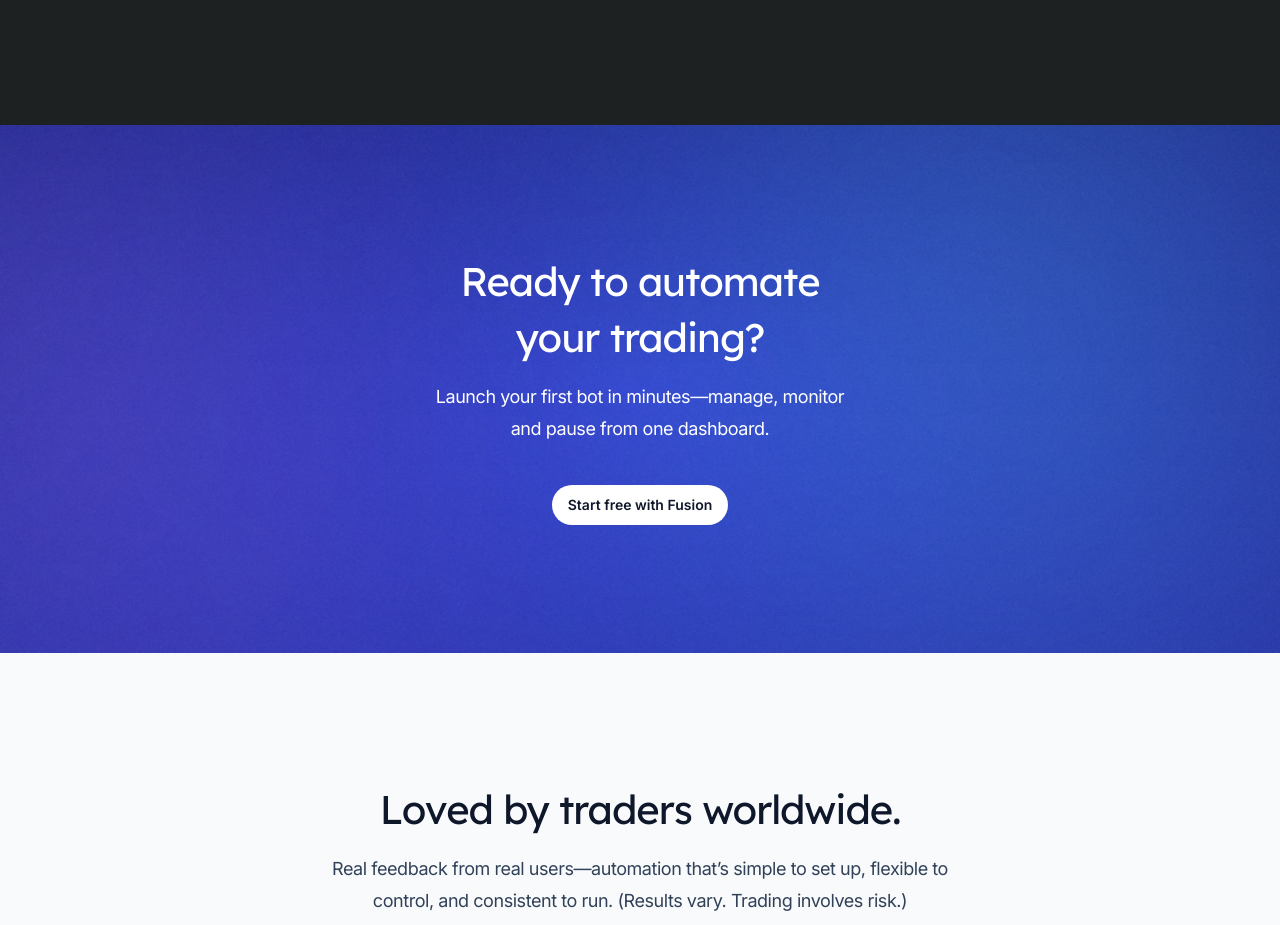
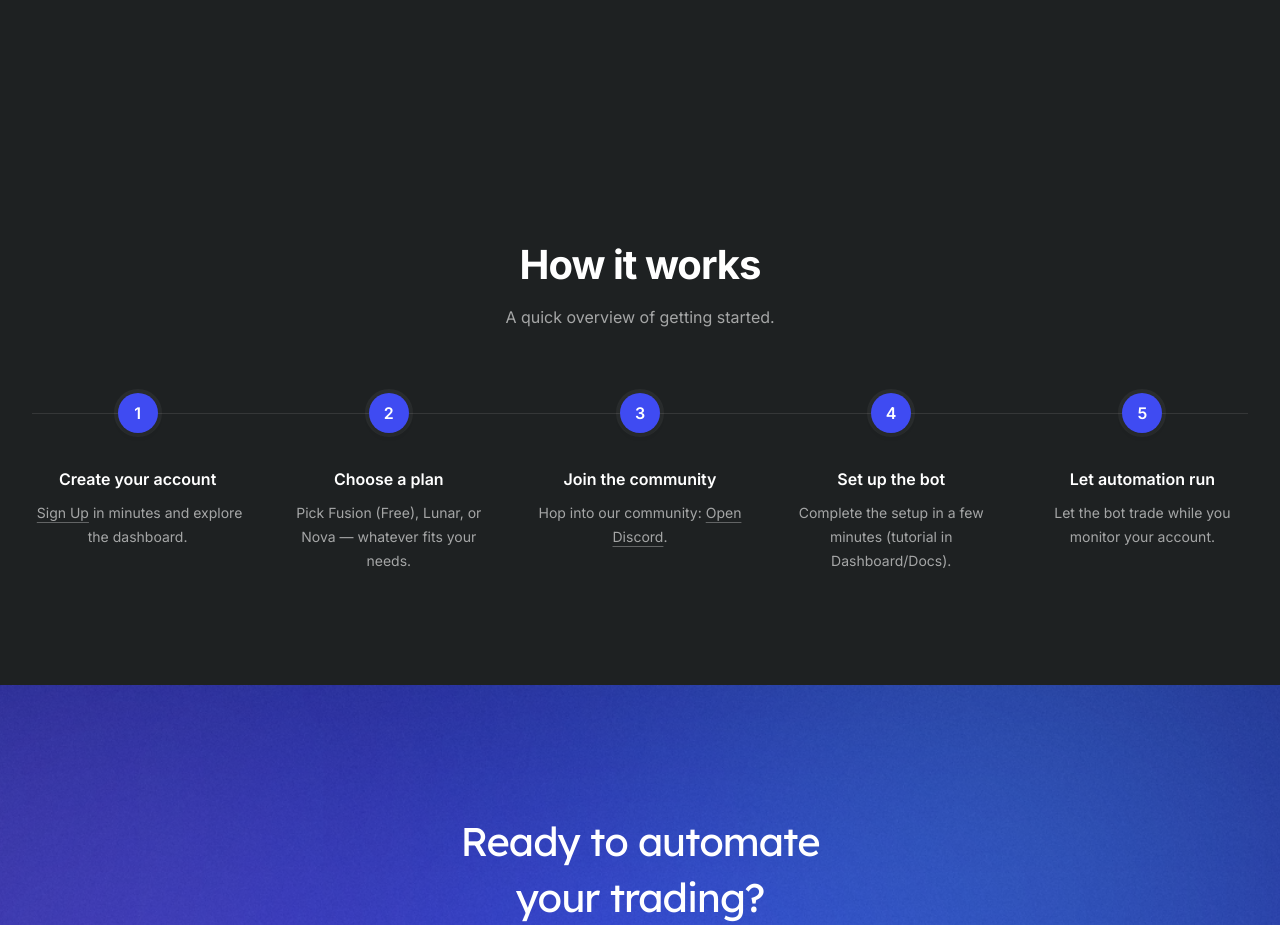
Before and after one commit to Pipvaro/landing, a Next.js app: page / in a window 1280 px wide. Shown: the part 3340-4265 px from the top of the page. Built offline with nearby package versions, Linux system fonts and the light colour scheme.

Commit message:
steps section

```diff
--- a/src/app/page.tsx
+++ b/src/app/page.tsx
@@ -8,6 +8,7 @@
 import { SecondaryFeatures } from '@/components/SecondaryFeatures'
 import { Slider } from '@/components/Slider'
 import { Testimonials } from '@/components/Testimonials'
+import { Steps } from '@/components/Steps'
 
 export default function Home() {
   return (
@@ -17,6 +18,7 @@
         <Hero />
         <PrimaryFeatures />
         <SecondaryFeatures />
+        <Steps />
         <CallToAction />
         <Testimonials />
         <Pricing />
--- /dev/null
+++ b/src/components/Steps.tsx
@@ -0,0 +1,102 @@
+// app/(or src)/components/Steps.tsx
+import { Container } from '@/components/Container'
+import React from 'react'
+
+type Step = {
+  title: string
+  description: React.ReactNode
+}
+
+const steps: Step[] = [
+  {
+    title: 'Create your account',
+    description: (
+      <>
+        &nbsp;
+        <a
+          href="https://app.pipvaro.com/register"
+          rel="noopener noreferrer"
+          className="underline decoration-white/30 underline-offset-4 hover:decoration-white"
+        >
+          Sign Up
+        </a>
+        &nbsp;in minutes and explore the dashboard.
+      </>
+    ),
+  },
+  {
+    title: 'Choose a plan',
+    description: 'Pick Fusion (Free), Lunar, or Nova — whatever fits your needs.',
+  },
+  {
+    title: 'Join the community',
+    description: (
+      <>
+        Hop into our community:&nbsp;
+        <a
+          href="https://dc.pipvaro.com"
+          target="_blank"
+          rel="noopener noreferrer"
+          className="underline decoration-white/30 underline-offset-4 hover:decoration-white"
+        >
+          Open Discord
+        </a>
+        .
+      </>
+    ),
+  },
+  {
+    title: 'Set up the bot',
+    description: 'Complete the setup in a few minutes (tutorial in Dashboard/Docs).',
+  },
+  {
+    title: 'Let automation run',
+    description: 'Let the bot trade while you monitor your account.',
+  },
+]
+
+export function Steps() {
+  return (
+    <section id="steps" className="py-24 sm:py-28">
+      <Container>
+        <div className="mx-auto max-w-3xl text-center">
+          <h2 className="text-3xl font-bold tracking-tight text-white sm:text-4xl">
+            How it works
+          </h2>
+          <p className="mt-3 text-white/60">
+            A quick overview of getting started.
+          </p>
+        </div>
+
+        <div className="relative mt-12 lg:mt-16">
+          {/* Horizontal connector line (desktop) */}
+          <div className="pointer-events-none absolute left-0 right-0 top-5 hidden h-px bg-white/10 lg:block" />
+          {/* Vertical connector line (mobile) */}
+          <div className="pointer-events-none absolute bottom-0 left-5 top-0 w-px bg-white/10 lg:hidden" />
+
+          <ul role="list" className="grid grid-cols-1 gap-10 lg:grid-cols-5">
+            {steps.map((step, i) => (
+              <li
+                key={i}
+                className="relative flex items-start gap-4 lg:flex-col lg:items-center lg:text-center"
+              >
+                <div className="relative z-10 flex h-10 w-10 shrink-0 items-center justify-center rounded-full bg-[#3f4bf2] font-semibold text-white ring-4 ring-white/5 shadow-md lg:mb-4">
+                  {i + 1}
+                </div>
+
+                <div>
+                  <h3 className="text-base font-semibold text-white">
+                    {step.title}
+                  </h3>
+                  <p className="mt-2 text-sm leading-6 text-white/60">
+                    {step.description}
+                  </p>
+                </div>
+              </li>
+            ))}
+          </ul>
+        </div>
+      </Container>
+    </section>
+  )
+}
```
